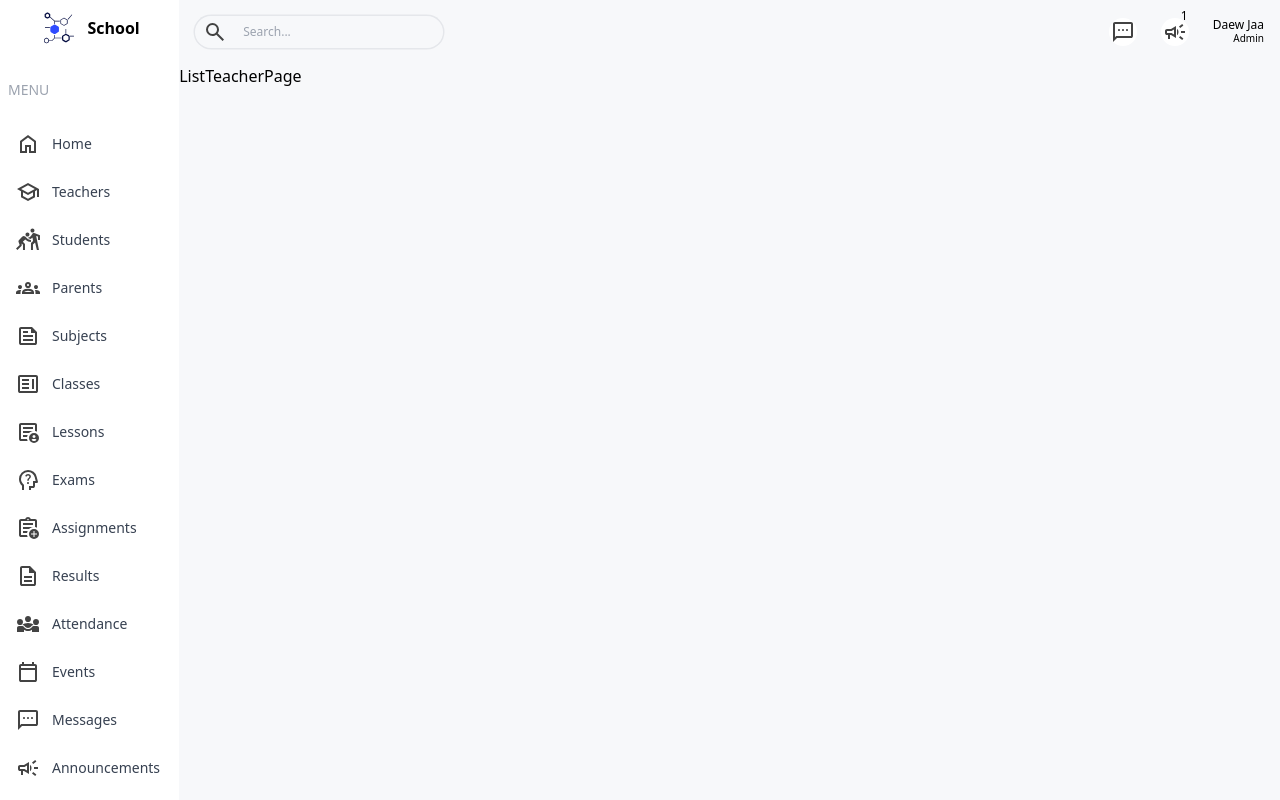
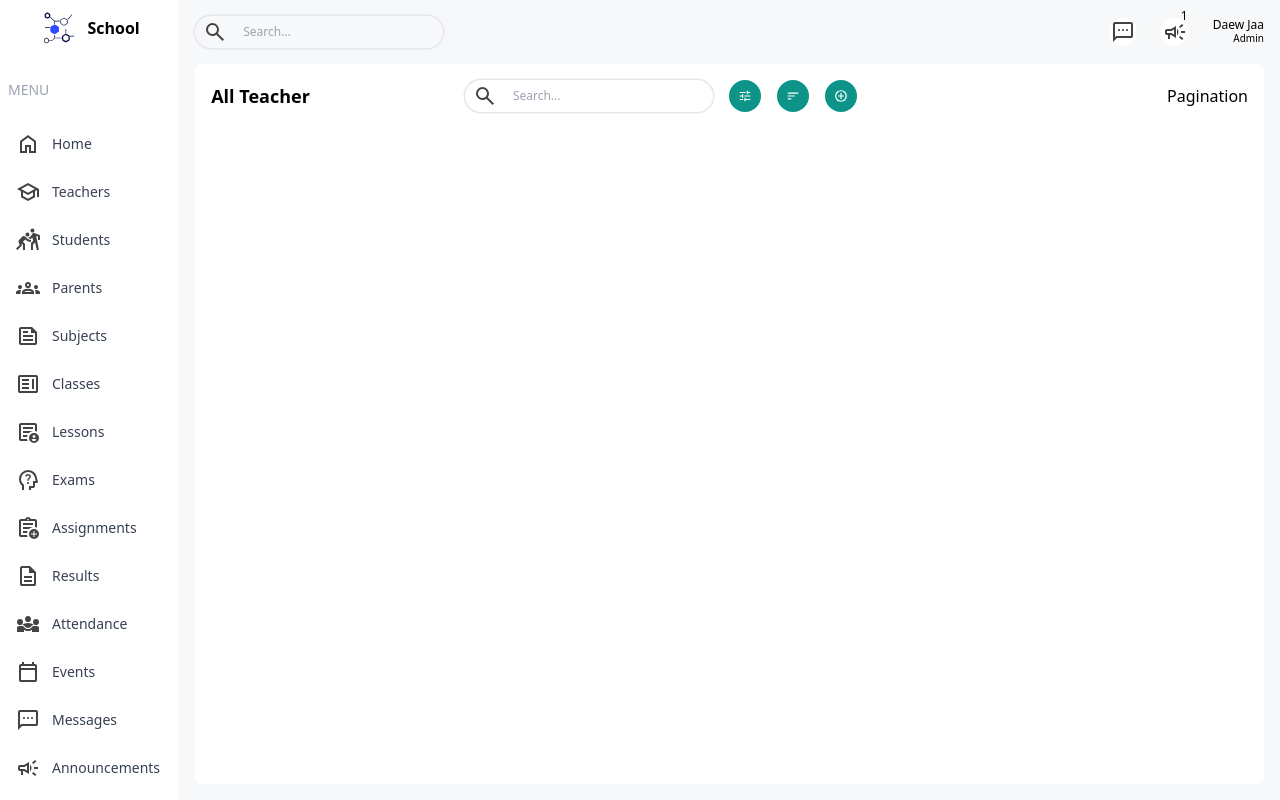
Before and after one commit to thitiphongD/SCM, a Next.js app: page /list/teacher in a window 1280 px wide. Shown: the top 800 px of the page. Built offline with nearby package versions, Linux system fonts and the light colour scheme.

Commit message:
add pagi

```diff
--- a/src/app/(dashboard)/list/teacher/page.tsx
+++ b/src/app/(dashboard)/list/teacher/page.tsx
@@ -1,7 +1,32 @@
+import { FilterIcon, PlusIcon, SortIcon } from "@/app/components/icon/UtilIcon";
+import Pagination from "@/app/components/Pagination";
+import TableSearch from "@/app/components/TableSearch";
 import React from "react";
 
 const ListTeacherPage = () => {
-  return <div>ListTeacherPage</div>;
+  return (
+    <div className="bg-white p-4 rounded-md flex-1 m-4 mt-0">
+      <div className="flex items-center justify-between">
+        <h1 className="hidden md:block text-lg font-semibold">All Teacher</h1>
+        <div className="flex flex-col md:flex-row items-center gap-4 w-full md:w-auto">
+          <TableSearch />
+          <div className="flex items-center gap-4 self-end">
+            <button className="w-8 h-8 flex items-center justify-center rounded-full bg-teal-600">
+              <FilterIcon />
+            </button>
+            <button className="w-8 h-8 flex items-center justify-center rounded-full bg-teal-600">
+              <SortIcon />
+            </button>
+            <button className="w-8 h-8 flex items-center justify-center rounded-full bg-teal-600">
+              <PlusIcon />
+            </button>
+          </div>
+        </div>
+        <div></div>
+        <Pagination />
+      </div>
+    </div>
+  );
 };
 
 export default ListTeacherPage;
--- /dev/null
+++ b/src/app/components/Pagination.tsx
@@ -0,0 +1,7 @@
+import React from "react";
+
+const Pagination = () => {
+  return <div>Pagination</div>;
+};
+
+export default Pagination;
--- /dev/null
+++ b/src/app/components/TableSearch.tsx
@@ -0,0 +1,13 @@
+import React from "react";
+import { SearchIcon } from "./icon/UtilIcon";
+
+const TableSearch = () => {
+  return (
+    <div className="list-input">
+      <SearchIcon />
+      <input type="text" placeholder="Search..." />
+    </div>
+  );
+};
+
+export default TableSearch;
--- a/src/app/components/icon/UtilIcon.tsx
+++ b/src/app/components/icon/UtilIcon.tsx
@@ -41,3 +41,45 @@ export const SexIcon = () => {
     </svg>
   );
 };
+
+export const FilterIcon = () => {
+  return (
+    <svg
+      xmlns="http://www.w3.org/2000/svg"
+      height="14px"
+      viewBox="0 -960 960 960"
+      width="14px"
+      fill="#fff"
+    >
+      <path d="M440-120v-240h80v80h320v80H520v80h-80Zm-320-80v-80h240v80H120Zm160-160v-80H120v-80h160v-80h80v240h-80Zm160-80v-80h400v80H440Zm160-160v-240h80v80h160v80H680v80h-80Zm-480-80v-80h400v80H120Z" />
+    </svg>
+  );
+};
+
+export const SortIcon = () => {
+  return (
+    <svg
+      xmlns="http://www.w3.org/2000/svg"
+      height="14px"
+      viewBox="0 -960 960 960"
+      width="14px"
+      fill="#fff"
+    >
+      <path d="M120-240v-80h240v80H120Zm0-200v-80h480v80H120Zm0-200v-80h720v80H120Z" />
+    </svg>
+  );
+};
+
+export const PlusIcon = () => {
+  return (
+    <svg
+      xmlns="http://www.w3.org/2000/svg"
+      height="14px"
+      viewBox="0 -960 960 960"
+      width="14px"
+      fill="#fff"
+    >
+      <path d="M440-280h80v-160h160v-80H520v-160h-80v160H280v80h160v160Zm40 200q-83 0-156-31.5T197-197q-54-54-85.5-127T80-480q0-83 31.5-156T197-763q54-54 127-85.5T480-880q83 0 156 31.5T763-763q54 54 85.5 127T880-480q0 83-31.5 156T763-197q-54 54-127 85.5T480-80Zm0-80q134 0 227-93t93-227q0-134-93-227t-227-93q-134 0-227 93t-93 227q0 134 93 227t227 93Zm0-320Z" />
+    </svg>
+  );
+};
--- a/src/app/css/dashboardLayout.css
+++ b/src/app/css/dashboardLayout.css
@@ -33,6 +33,13 @@
   }
 }
 
+.list-input {
+  @apply flex w-full md:w-auto items-center gap-2 text-xs rounded-full ring-[1.5px] ring-gray-200 px-2;
+  input {
+    @apply w-[200px] p-2 bg-transparent outline-none;
+  }
+}
+
 .notification-number {
   @apply absolute -top-3 -right-3 w-5 h-5 flex items-center rounded-e-full text-xs;
 }
```
